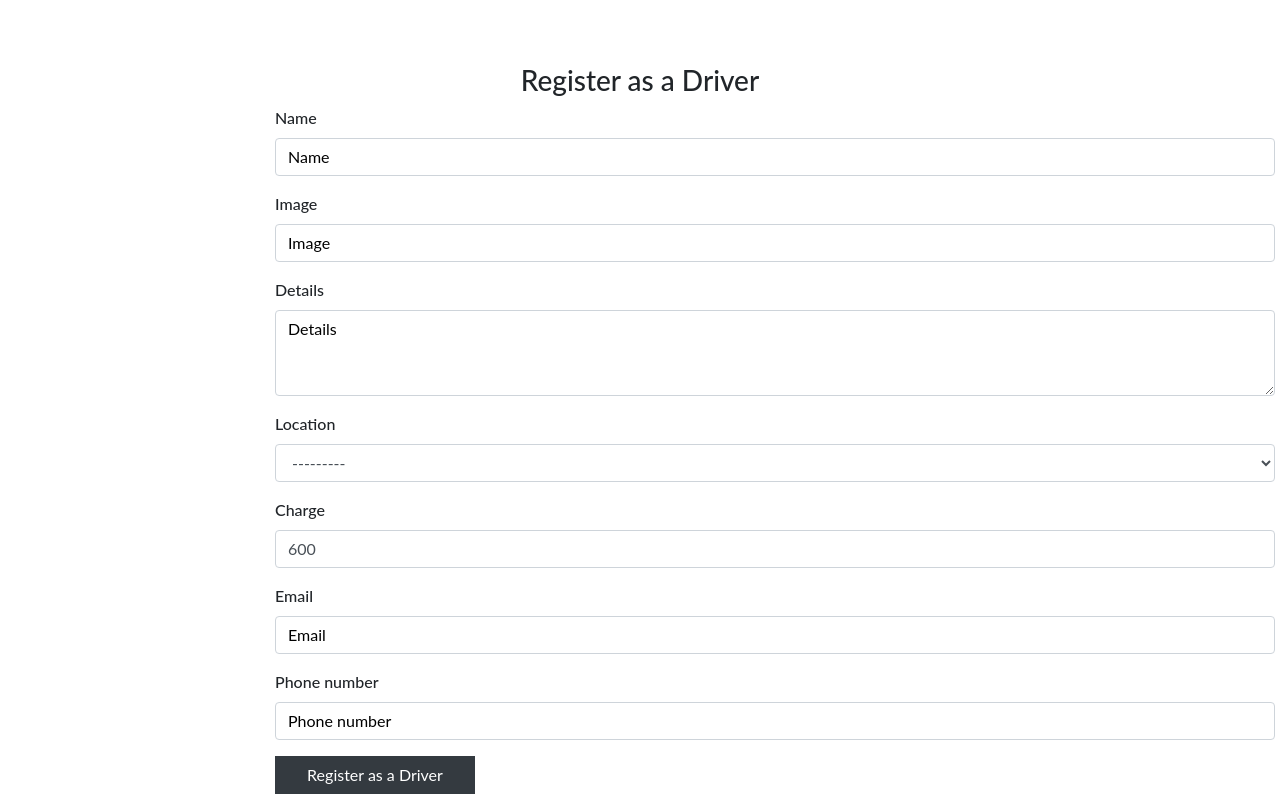
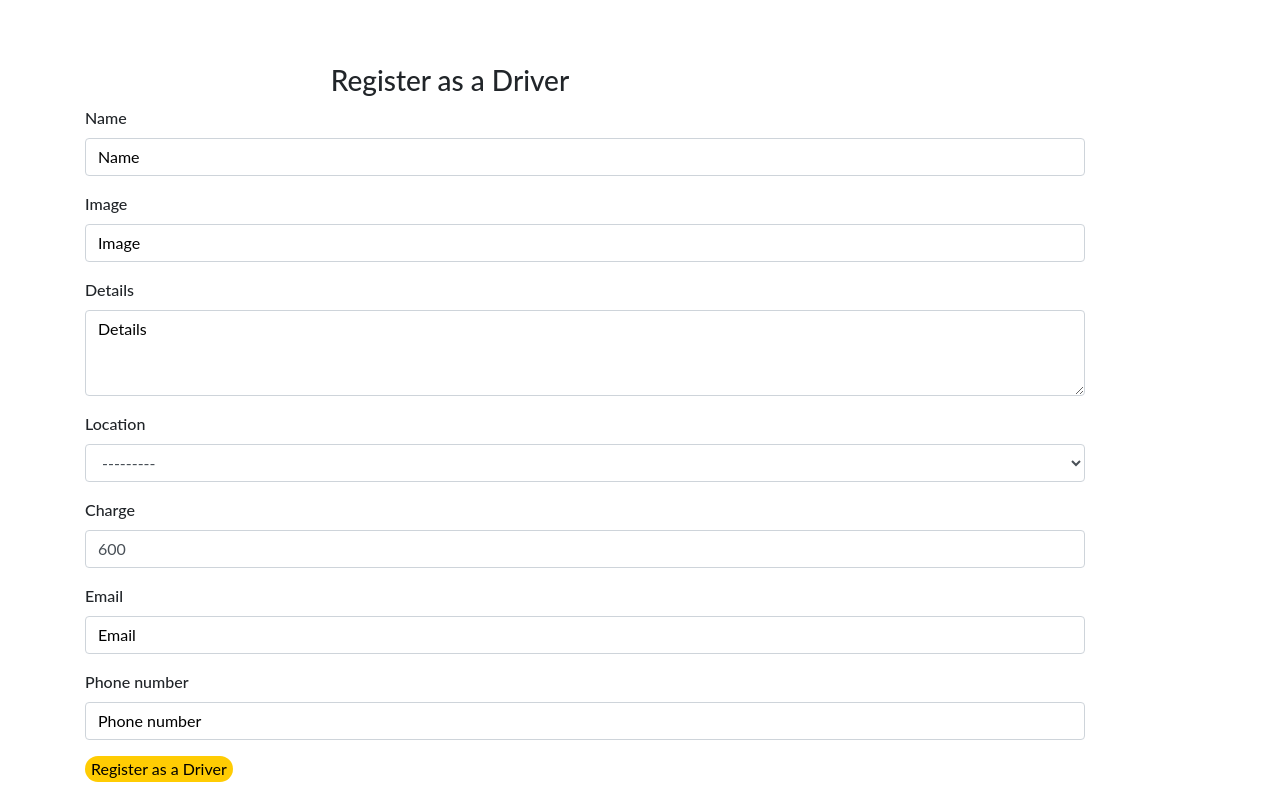
Before and after one commit to sling254/swAPP, a Django app: page /drivers/create_driver in a window 1280 px wide; the page is wider, and only the part inside the window is pictured. Shown: the part 56-850 px from the top of that part. Run offline with Django 4.2, Linux system fonts and the light colour scheme; data that the repository does not hold is empty; some libraries are stand-ins or nearby versions; some web fonts are replaced.

Commit message:
modify single_driver file

```diff
--- a/templates/driver_form.html
+++ b/templates/driver_form.html
@@ -14,29 +14,32 @@
     background-color: white;
 
     }
-    .hood{
+    .driver{
         margin-top: 5%;
+    }
+    .reg{
+        background-color: #FFCC03;
+        outline: none;
+        border: none;
     }
 
 </style>
 
 
-<div class="container hood">
+<div class="container driver">
     <div class="row">
-        <div class="col-md-2"></div>
+
         <div class="col-md-8  poster">
             <h3 class="text-center tt ">Register as a Driver</h3>
             <form action="{%url 'create_driver'%}" method="post" enctype="multipart/form-data">
                 {%csrf_token%}
                 {% bootstrap_form form%}
-                <input type="submit" class="btn btn-dark " value="Register as a Driver">
+                <input type="submit" class="reg rounded-pill" value="Register as a Driver">
             </form>
         </div>
-        <div class="col-md-2"></div>
+
     </div>
 
 </div>
-<style>
 
-</style>
 {% endblock %}
```
